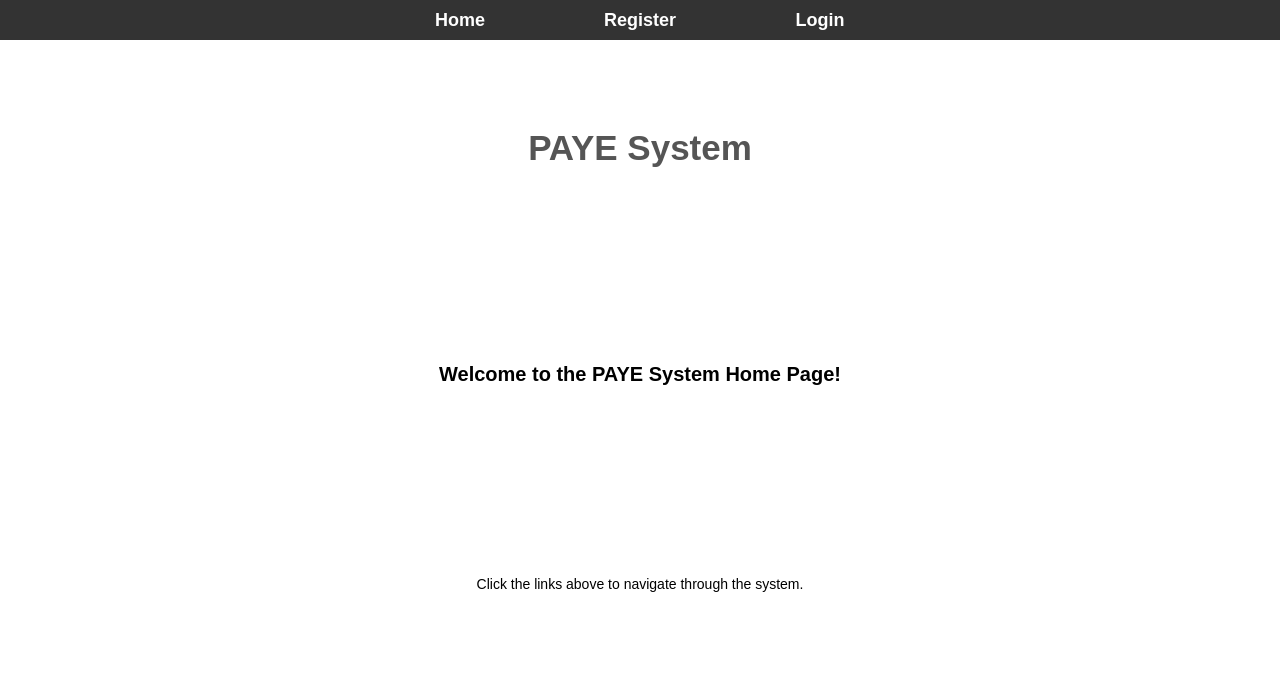
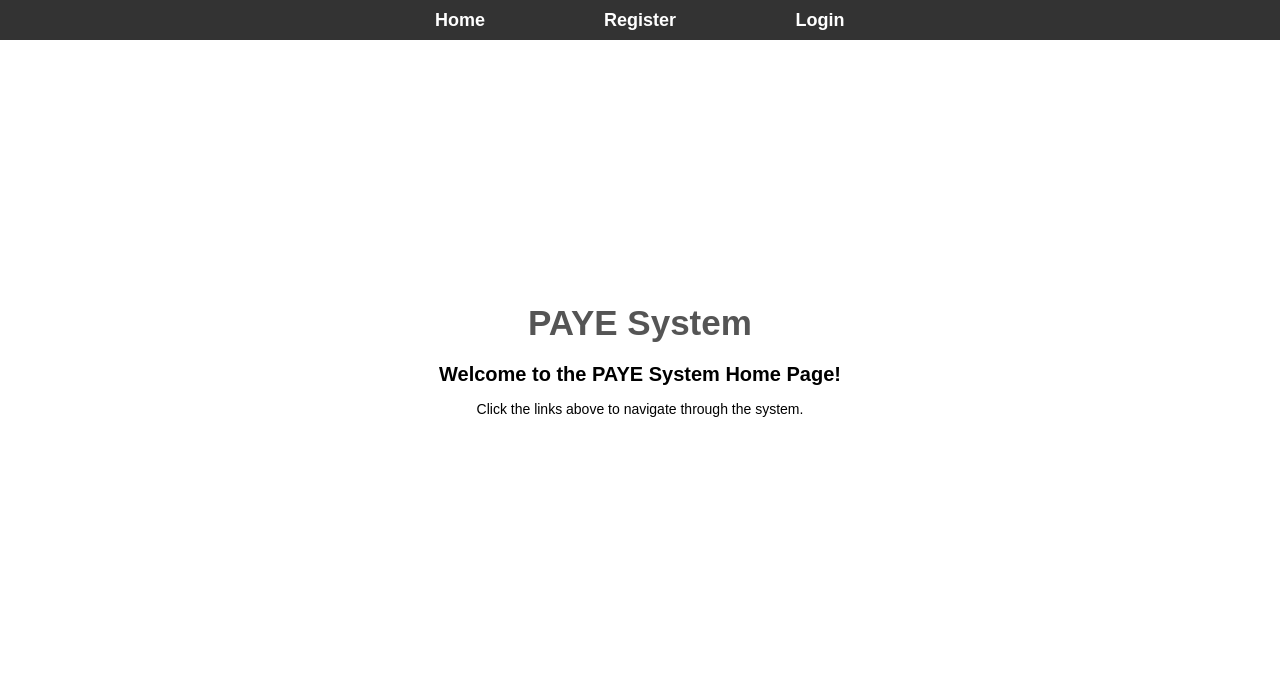
Before and after one commit to DammyDee/pit_computing, a Django app: page / in a window 1280 px wide. Shown: the top 679 px of the page. Run offline with Django 5.2, Linux system fonts and the light colour scheme.

Commit message:
More style and structure changes w.r.t index.html template

```diff
--- a/payeproject/static/css/style.css
+++ b/payeproject/static/css/style.css
@@ -16,6 +16,16 @@ html {
   display: flex;
   flex-direction: column;
   justify-content: space-around;
+  align-items: center;
+}
+
+.home{
+  width: 60%;
+  height: 70vh;
+  margin: auto;
+  display: flex;
+  flex-direction: column;
+  justify-content: center;
   align-items: center;
 }
 
--- a/payeproject/templates/index.html
+++ b/payeproject/templates/index.html
@@ -1,7 +1,11 @@
-{% extends 'layout.html' %} {% block title %}Home{% endblock %} {% block content %}
-<div class="container">
+{% extends 'layout.html' %}
+{% block title %}Home{% endblock %}
+{% block content%}
+
+<div class="home">
   <h1 class="title">PAYE System</h1>
   <h3 class="subtitle">Welcome to the PAYE System Home Page!</h3>
   <p class="text">Click the links above to navigate through the system.</p>
 </div>
+
 {% endblock %}
```
